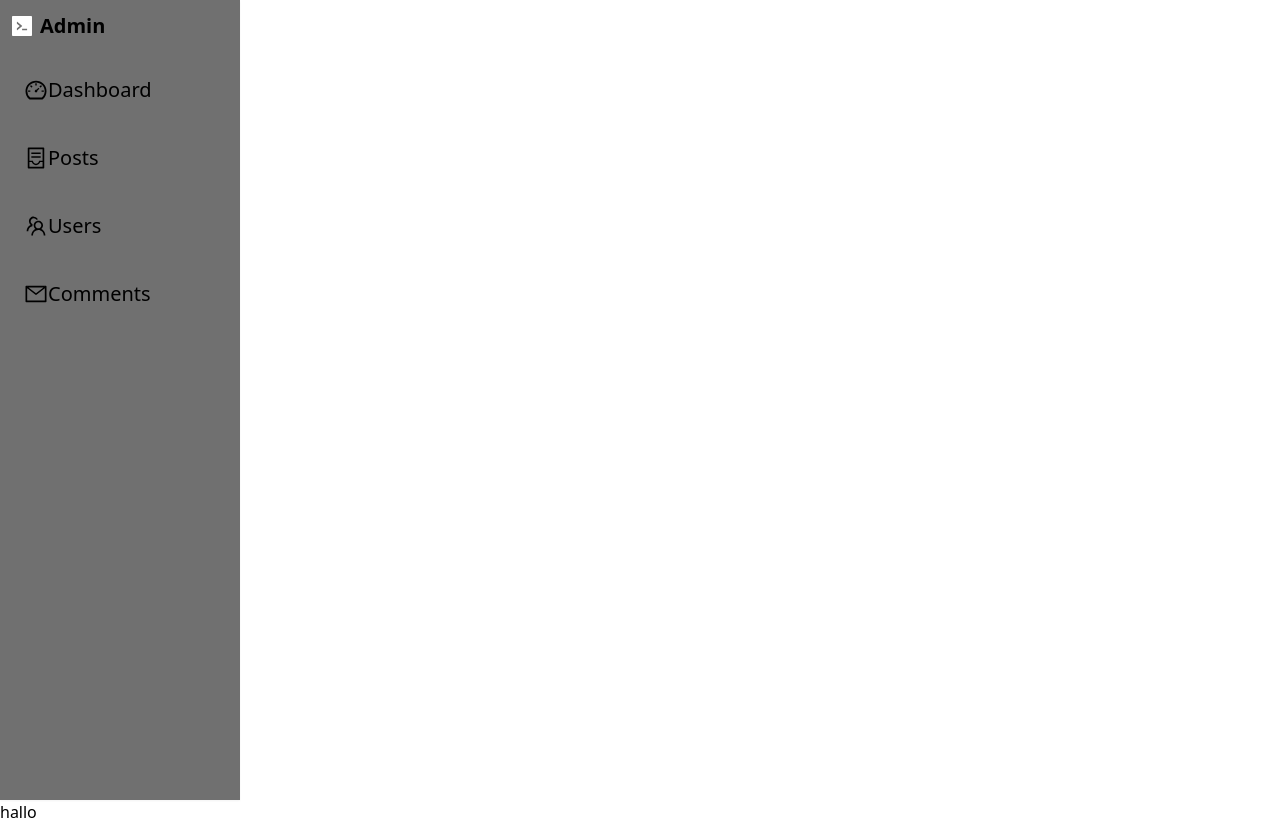
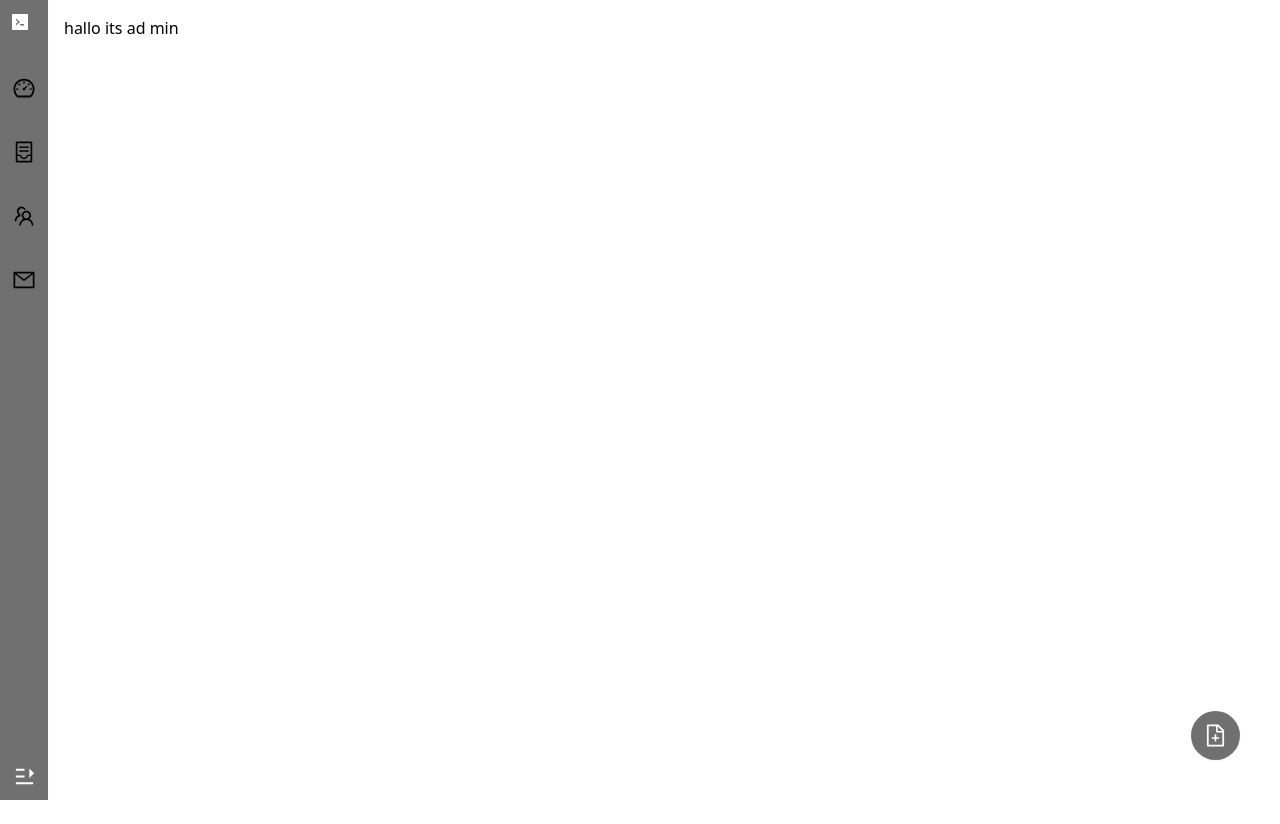
Before and after one commit to DewaSRY/NEXT-LEARN, a Next.js app: page /admin in a window 1280 px wide. After the commit the page ends 800 px from the top, so only its background shows below. Built offline with nearby package versions, Linux system fonts and the light colour scheme.

Commit message:
update little bit

```diff
--- /dev/null
+++ b/Component/Common/AdminLayout.tsx
@@ -0,0 +1,51 @@
+import { ReactNode, FC } from "react";
+import AdminNav from "./AdminNav";
+import Link from "next/link";
+import {
+  AiOutlineDashboard,
+  AiOutlineMail,
+  AiOutlineContainer,
+  AiOutlineTeam,
+  AiOutlineFileAdd,
+} from "react-icons/ai";
+const NavItems = [
+  {
+    href: "/admin",
+    Icon: AiOutlineDashboard,
+    desc: "Dashboard",
+  },
+  {
+    href: "/admin/posts",
+    Icon: AiOutlineContainer,
+    desc: "Posts",
+  },
+  {
+    href: "/admin/users",
+    Icon: AiOutlineTeam,
+    desc: "Users",
+  },
+  {
+    href: "/admin/comments",
+    Icon: AiOutlineMail,
+    desc: "Comments",
+  },
+];
+interface PropsAdminLayout {
+  children: ReactNode;
+}
+
+const AdminLayout: FC<PropsAdminLayout> = ({ children }) => {
+  return (
+    <div className="dark flex ">
+      <AdminNav navItem={NavItems} />
+      <div className="flex-1 p-4">{children}</div>
+      <Link href="/admin/post/create">
+        <a className="bg-colors-primary-light dark:bg-colors-secondary-dark text-colors-highlight-light dark:text-colors-highlight-dark fixed z-10  right-10 bottom-10  p-3 rounded-full hover:scale-95 shadow-sm transition">
+          <AiOutlineFileAdd size={25} />
+        </a>
+      </Link>
+    </div>
+  );
+};
+
+export default AdminLayout;
--- a/Component/Common/AdminNav.tsx
+++ b/Component/Common/AdminNav.tsx
@@ -1,56 +1,86 @@
 import { NextPage } from "next";
-import { FC } from "react";
+import { FC, useRef, useState } from "react";
 import Link from "next/link";
 import Logo from "../../assets/Logo";
+
+import { IconType } from "react-icons";
+import { RiMenuUnfoldFill, RiMenuFoldFill } from "react-icons/ri";
 interface PropsAdminNav {
   navItem: InNavIcon[];
 }
 
-import { IconType } from "react-icons";
-
 const AdminNav: NextPage<PropsAdminNav> = (props) => {
+  const [visible, setVisible] = useState(false);
+  const navRev = useRef<HTMLElement | null>(null);
+  const handleNavigation = () => {
+    setVisible((prev) => {
+      if (prev === false) {
+        navRev.current?.classList.add("w-60");
+        navRev.current?.classList.remove("w-12");
+        return true;
+      } else {
+        navRev.current?.classList.remove("w-60");
+        navRev.current?.classList.add("w-12");
+        return false;
+      }
+    });
+  };
   return (
-    <nav className="h-screen w-60 shadow-sm bg-colors-secondary-light dark:bg-colors-secondary-dark">
+    <nav
+      ref={navRev}
+      className="h-screen w-12 shadow-sm bg-colors-secondary-light dark:bg-colors-secondary-dark flex flex-col justify-between transition transition-width sticky top-0"
+    >
+      <div>
         {/* logo */}
         <Link href="/admin">
           <a className="flex items-center space-x-2 p-3">
             <Logo className="dark:fill-colors-highlight-dark fill-colors-highlight-light w-5 h-5" />
             <span className="dark:fill-colors-highlight-dark fill-colors-highlight-light text-xl font-semibold">
-            Admin
+              {visible ? "Admin" : ""}
             </span>
           </a>
         </Link>
         {/* nav items */}
-
-      <div className="space-y-4 m-3">
+        <div className="space-y-4 mt-5 ">
           {props.navItem.map((nav) => (
             <NavIcon
               key={nav.desc}
               href={nav.href}
               Icon={nav.Icon}
               desc={nav.desc}
+              toggle={visible}
             />
           ))}
         </div>
+      </div>
       {/* nav toggler button */}
+      <button
+        onClick={handleNavigation}
+        className="text-colors-highlight-light dark:text-colors-highlight-dark p-3 self-end min-w-fit"
+      >
+        {visible ? (
+          <RiMenuFoldFill size={23} />
+        ) : (
+          <RiMenuUnfoldFill size={23} />
+        )}
+      </button>
     </nav>
   );
 };
-
-export default AdminNav;
-
 interface InNavIcon {
   href: string;
   Icon: IconType;
   desc: string;
+  toggle?: boolean;
 }
-const NavIcon: FC<InNavIcon> = ({ href, Icon, desc }): JSX.Element => {
+const NavIcon: FC<InNavIcon> = ({ href, Icon, desc, toggle }): JSX.Element => {
   return (
     <Link href={href}>
-      <a className="flex  items-center dark:fill-colors-highlight-dark fill-colors-highlight-light text-xl p-3 hover:scale-[0.98] transition">
-        <Icon size={24} />
-        <span className="">{desc}</span>
+      <a className="flex  items-center dark:fill-colors-highlight-dark fill-colors-highlight-light text-xl p-3 hover:scale-[0.98] transition min-w-fit ">
+        <Icon size={24} className="" />
+        <span className="">{toggle ? desc : ""}</span>
       </a>
     </Link>
   );
 };
+export default AdminNav;
--- a/pages/_app.tsx
+++ b/pages/_app.tsx
@@ -1,8 +1,12 @@
-import '../styles/globals.css'
-import type { AppProps } from 'next/app'
+import "../styles/globals.css";
+import type { AppProps } from "next/app";
 
 function MyApp({ Component, pageProps }: AppProps) {
-  return <Component {...pageProps} />
+  return (
+    <>
+      <Component {...pageProps} />
+    </>
+  );
 }
 
-export default MyApp
+export default MyApp;
--- /dev/null
+++ b/pages/admin/comments.tsx
@@ -0,0 +1,9 @@
+import { NextPage } from "next";
+import AdminLayout from "../../Component/Common/AdminLayout";
+interface PropsComments {}
+
+const comments: NextPage<PropsComments> = () => {
+  return <AdminLayout>comments</AdminLayout>;
+};
+
+export default comments;
--- a/pages/admin/index.tsx
+++ b/pages/admin/index.tsx
@@ -1,40 +1,11 @@
 import { NextPage } from "next";
-import AdminNav from "../../Component/Common/AdminNav";
-import {
-  AiOutlineDashboard,
-  AiOutlineMail,
-  AiOutlineContainer,
-  AiOutlineTeam,
-} from "react-icons/ai";
+import AdminLayout from "../../Component/Common/AdminLayout";
 interface Props {}
-const NavItems = [
-  {
-    href: "/admin",
-    Icon: AiOutlineDashboard,
-    desc: "Dashboard",
-  },
-  {
-    href: "/admin/posts",
-    Icon: AiOutlineContainer,
-    desc: "Posts",
-  },
-  {
-    href: "/admin/users",
-    Icon: AiOutlineTeam,
-    desc: "Users",
-  },
-  {
-    href: "/admin/comments",
-    Icon: AiOutlineMail,
-    desc: "Comments",
-  },
-];
 const index: NextPage<Props> = () => {
   return (
-    <div className="dark">
-      <AdminNav navItem={NavItems} />
-      hallo
-    </div>
+    <AdminLayout>
+      <div> hallo its ad min</div>
+    </AdminLayout>
   );
 };
 
--- /dev/null
+++ b/pages/admin/posts.tsx
@@ -0,0 +1,11 @@
+import { NextPage } from "next";
+
+import AdminNav from "../../Component/Common/AdminLayout";
+
+interface PropsPosts {}
+
+const posts: NextPage<PropsPosts> = () => {
+  return <AdminNav>it post</AdminNav>;
+};
+
+export default posts;
--- /dev/null
+++ b/pages/admin/users.tsx
@@ -0,0 +1,9 @@
+import { NextPage } from "next";
+import AdminLayout from "../../Component/Common/AdminLayout";
+interface PropsUsers {}
+
+const users: NextPage<PropsUsers> = () => {
+  return <AdminLayout>users</AdminLayout>;
+};
+
+export default users;
--- a/tailwind.config.js
+++ b/tailwind.config.js
@@ -19,6 +19,9 @@ module.exports = {
           action: "#3B82F6",
         },
       },
+      transitionProperty: {
+        width: "width",
+      },
     },
   },
   plugins: [require("@tailwindcss/typography")],
```
Lines whose indentation alone changed are shown as unchanged.
